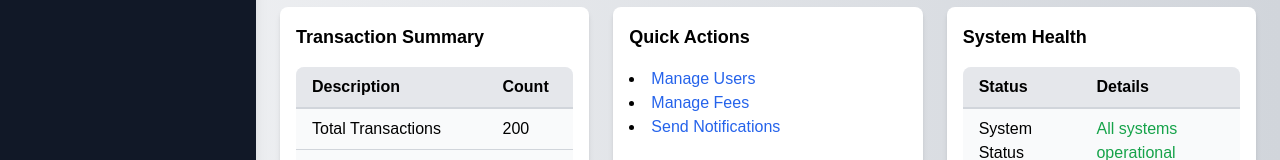
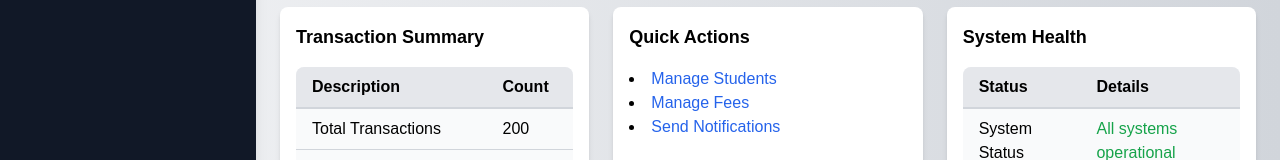
Before and after one commit to RiaMalvi/7thsem, a Next.js app: page /adminDashboard in a window 1280 px wide. Shown: the part 410-570 px from the top of the page. Built offline with nearby package versions, Linux system fonts and the light colour scheme.

Commit message:
fix: quick actions updated in admin dashboard

```diff
--- a/src/app/adminDashboard/page.tsx
+++ b/src/app/adminDashboard/page.tsx
@@ -80,7 +80,9 @@ const AdminDashboard = () => {
                   <td className="border-b border-gray-300 px-4 py-2">
                     Pending Payments
                   </td>
-                  <td className="border-b border-gray-300 px-4 py-2">Rs. 5,000</td>
+                  <td className="border-b border-gray-300 px-4 py-2">
+                    Rs. 5,000
+                  </td>
                 </tr>
               </tbody>
             </table>
@@ -166,10 +168,10 @@ const AdminDashboard = () => {
             <ul className="list-disc list-inside mt-4">
               <li>
                 <a
-                  href="/adminDashboard/userManagement"
+                  href="/adminDashboard/studentManagement"
                   className="text-blue-600 hover:underline"
                 >
-                  Manage Users
+                  Manage Students
                 </a>
               </li>
               <li>
```
